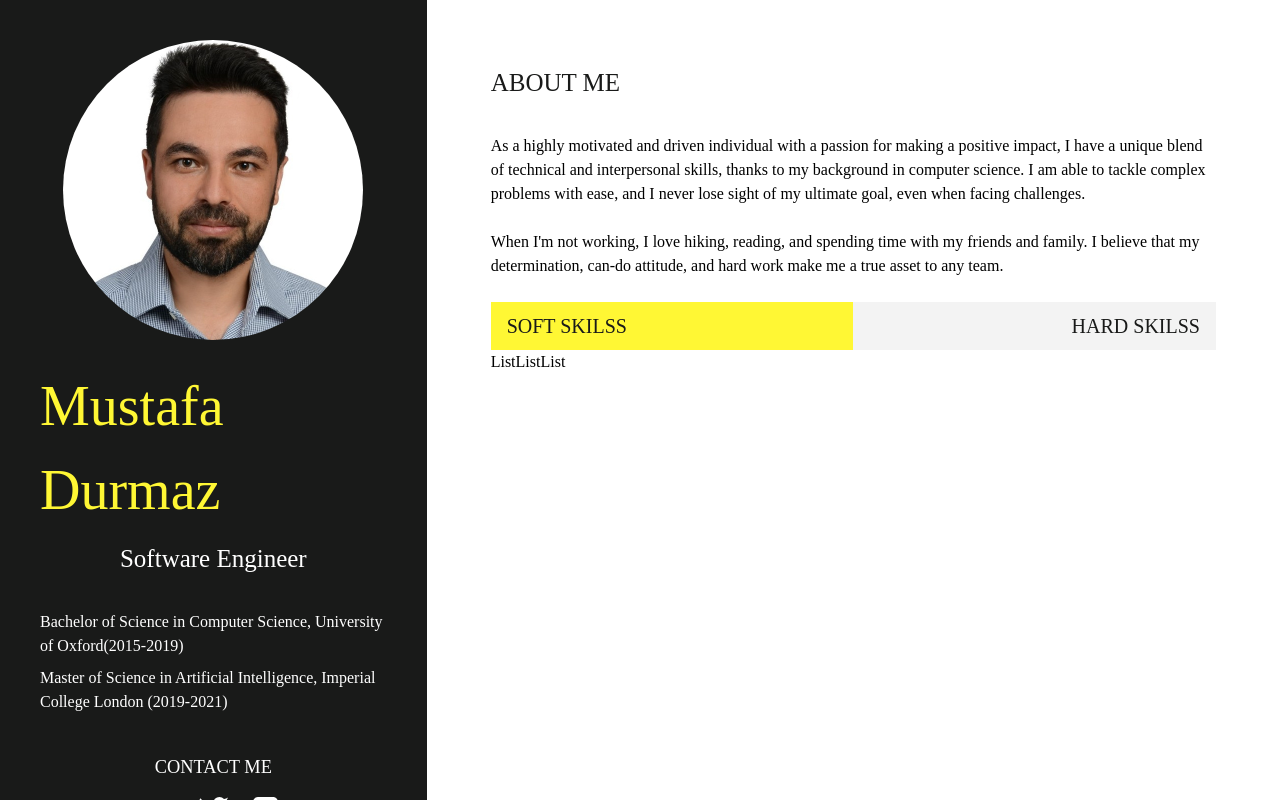
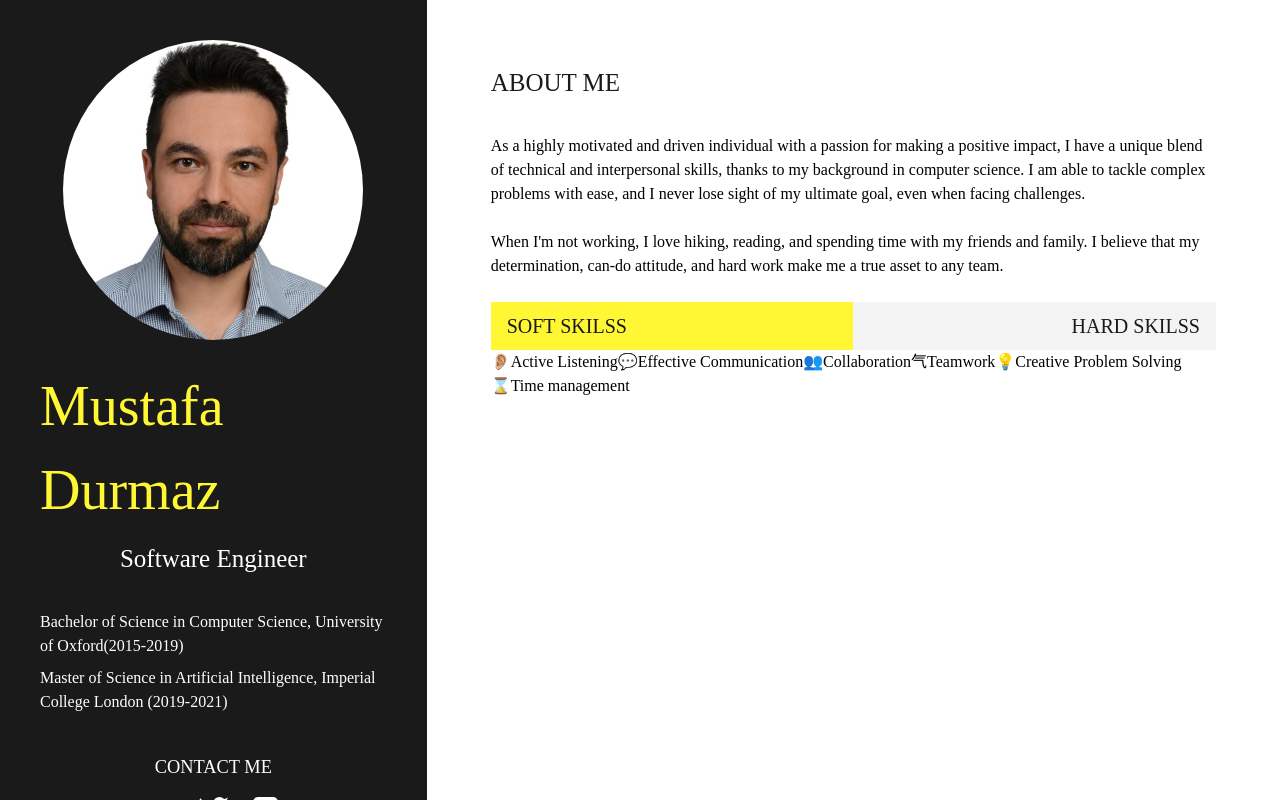
Before and after one commit to mustafadurmaz/Nextjs-Resume-App, a Next.js app: page / in a window 1280 px wide. Built offline with nearby package versions, Linux system fonts and the light colour scheme.

Commit message:
Skills page edit

```diff
--- a/app/component/about-me.jsx
+++ b/app/component/about-me.jsx
@@ -1,7 +1,7 @@
 import React from "react";
 import Skills from "./skills";
 
-const AboutMe = ({ data }) => {
+const AboutMe = ({ data, skills }) => {
   const { title, body } = data;
   return (
     <section>
@@ -9,7 +9,7 @@ const AboutMe = ({ data }) => {
       {body?.map((item,index) => (
         <p key={index} className="mb-6">{item}</p>
       ))}
-      <Skills />
+      <Skills data={skills} />
     </section>
   );
 };
--- a/app/component/skills.jsx
+++ b/app/component/skills.jsx
@@ -1,7 +1,7 @@
 "use client";
 import React, { useState } from "react";
 
-const Skills = () => {
+const Skills = ({ data }) => {
   const [activeTab, setActiveTab] = useState("soft");
   const setBg = (active) => (activeTab === active ? "bg-yellow" : "bg-grey");
 
@@ -26,9 +26,12 @@ const Skills = () => {
     <div>
       {tabs}
       <ul className="flex flex-row flex-wrap content-start list-none">
-        <li>List</li>
-        <li>List</li>
-        <li>List</li>
+        {data[activeTab].map((item) => (
+          <li>
+            <span>{item.icon}</span>
+            {item.text}
+          </li>
+        ))}
       </ul>
     </div>
   );
--- a/app/page.jsx
+++ b/app/page.jsx
@@ -1,6 +1,6 @@
 import React from "react";
 import AboutMe from "./component/about-me";
-import {aboutMe} from "../data/page-data"
+import {aboutMe, skills} from "../data/page-data"
 
 export const metadata = {
   title: "Resume",
@@ -10,7 +10,7 @@ export const metadata = {
 const Page = () => {
   return (
     <div>
-      <AboutMe  data={aboutMe} />
+      <AboutMe  data={aboutMe} skills={skills} />
     </div>
 
   )
```
